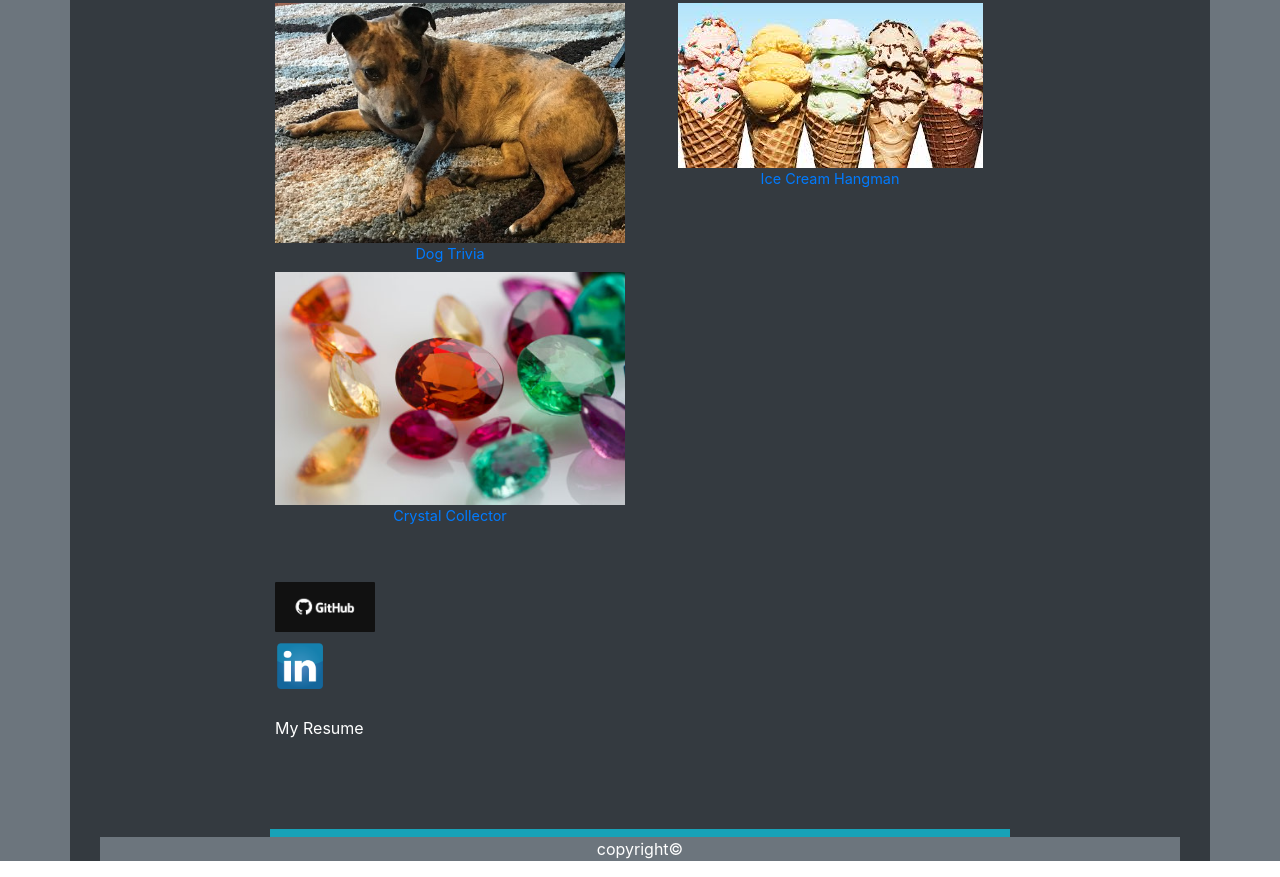
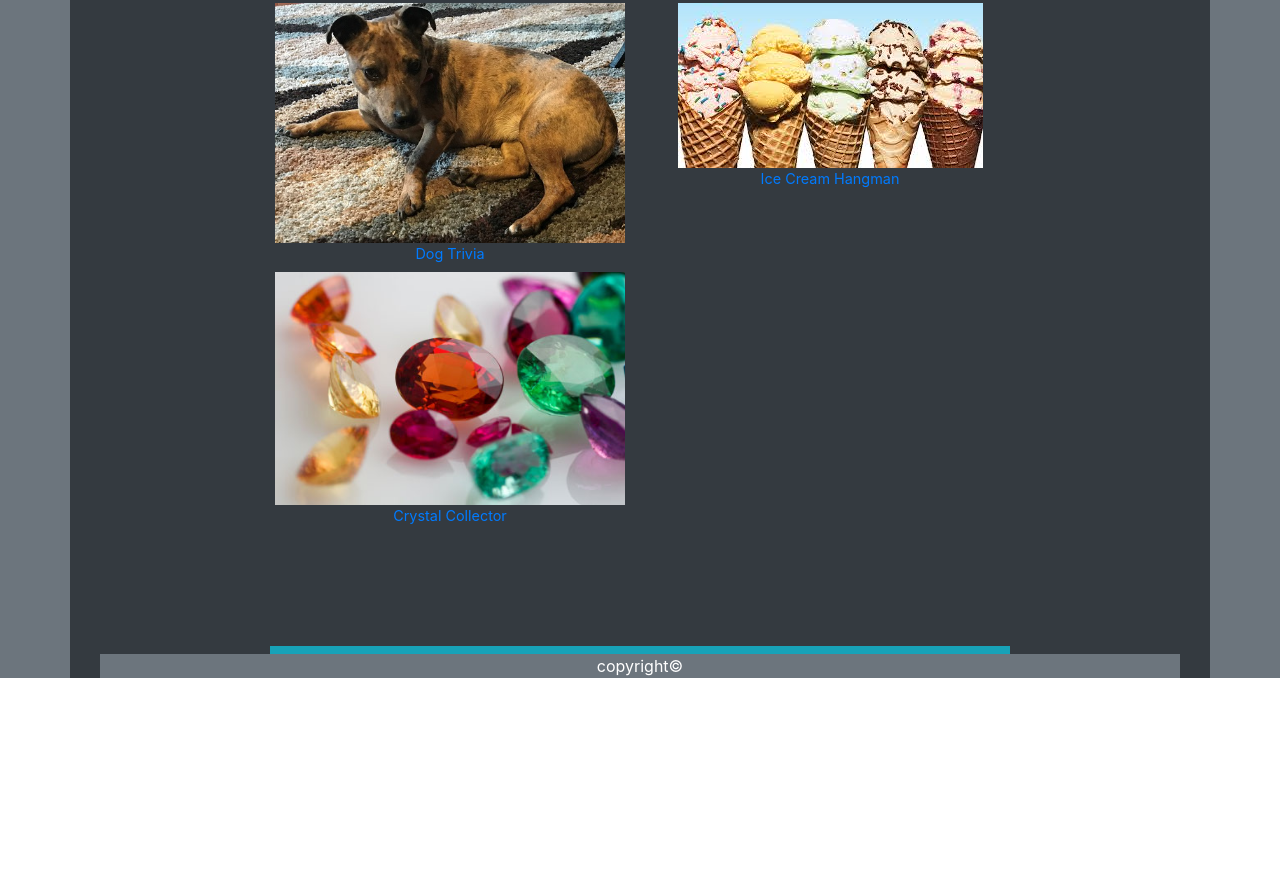
Before and after one commit to Ilene0413/portfolio-old, a plain HTML site: page index.html in a window 1280 px wide. Shown: the part 419-1296 px from the top of the page. After the commit the page ends 1113 px from the top, so only its background shows below. Drawn offline with nearby package versions, Linux system fonts and the light colour scheme.

Commit message:
minor change

```diff
--- a/index.html
+++ b/index.html
@@ -105,37 +105,7 @@
         </div>
         <div class="col-xs-6 col-md-6"></div>
     </div>
-    <br><br>
-    <div class="row">
-        <div class="col-md-2"></div>
-        <div class="col-xs-12 col-md-8">
-            <a href="https://github.com/Ilene0413">
-                <img class="figure img-responsive img-fluid mt-2" src="assets/images/github.png" height=100 width=100>
-            </a>
-            <div class="col-md-2"></div>
-        </div>
-    </div>
-    <div class="row">
-        <div class="col-md-2"></div>
-        <div class="col-xs-12 col-md-8">
-            <a href="https://www.linkedin.com/in/ilene-cohen-a73897171/">
-                <img class="figure img-responsive img-fluid mt-2" src="assets/images/LinkedIn-Logo-02.png" height=50
-                    width=50>
-            </a>
-            <div class="col-md-2"></div>
-        </div>
-    </div>
-    <br>
-    <div class="row">
-        <div class="col-md-2"></div>
-        <div class="col-xs-12 col-md-8">
-            <a href="assets/Ilene-resume.pdf">
-                <p class="text-white">My Resume</p>
-            </a>
-            <div class="col-md-2"></div>
-        </div>
-    </div>
-    <br><br><br>
+    <br><br><br><br><br>
     <!-- Footer -->
     <div class="container-fluid">
         <div class="row">
```
